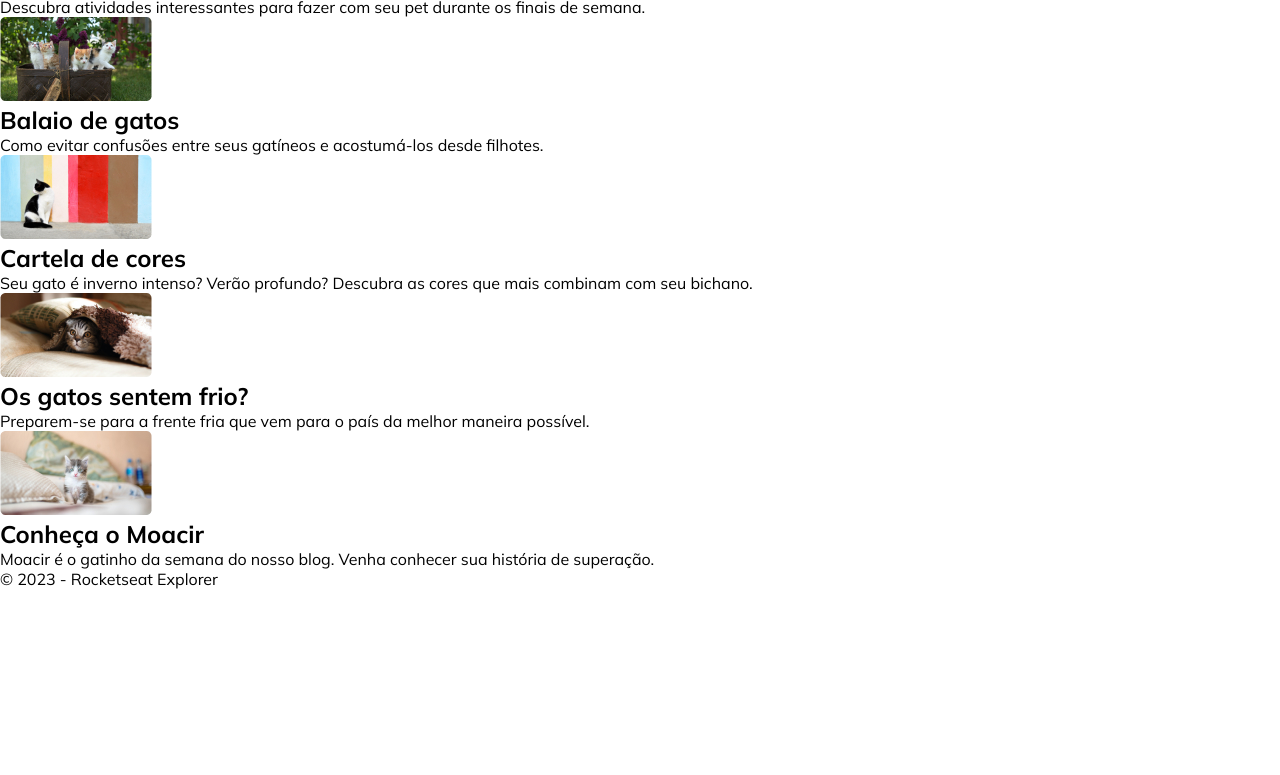
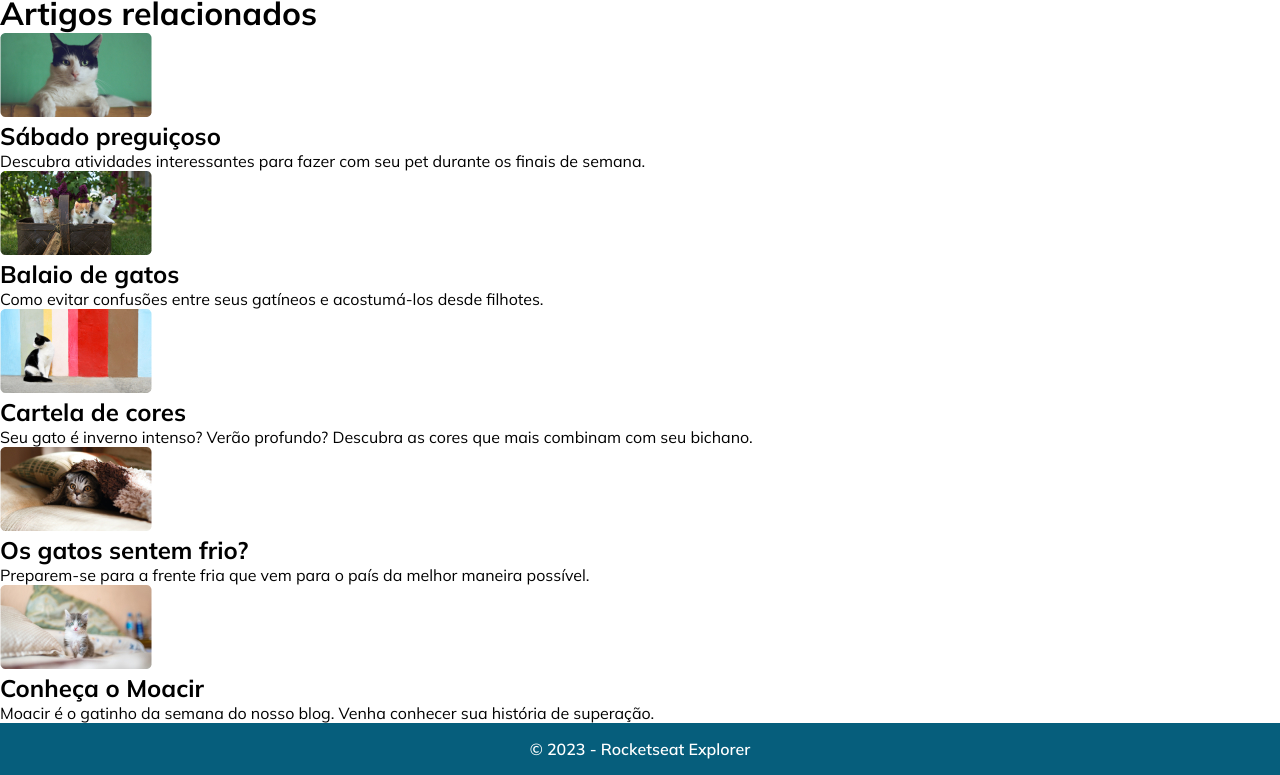
Before and after one commit to ThaisMx/Blog-de-Gatos, a plain HTML site: page index.html in a window 1280 px wide. Shown: the part 814-1589 px from the top of the page. Before the commit the page ends 1403 px from the top, so only its background shows below. Drawn offline with Linux system fonts and the light colour scheme.

Commit message:
little changes

```diff
--- a/index.html
+++ b/index.html
@@ -37,6 +37,7 @@
     </header>
     <main>
       <div class="container">
+        <img src="./assets/cover.jpg" alt="Gato vendo o por do sol">
       <h1>Seriam os gatos astronautas?</h1>
 
       <div class="action">
--- a/style.css
+++ b/style.css
@@ -12,3 +12,16 @@
 body {
   font-size: 1.6rem;
 }
+
+header,
+footer {
+  display: flex;
+  background: var(--brand-colors-explorer-dark, #065e7c);
+}
+
+footer {
+  justify-content: center;
+  color: #fff;
+  font-weight: 600;
+  padding: 1.6rem;
+}
```
Also changed, not shown: assets/cover.jpg (added), 2 other files.
